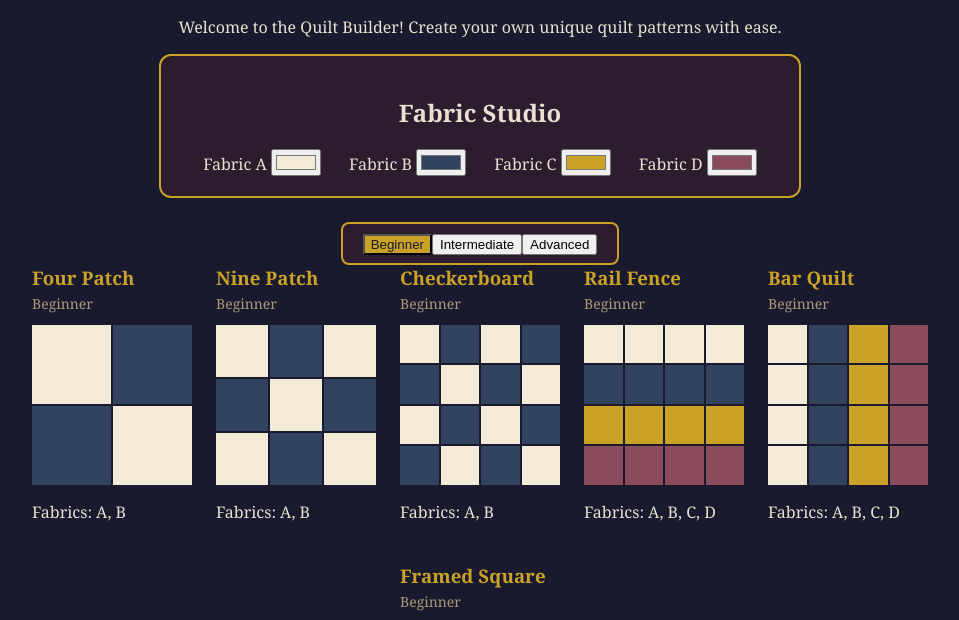
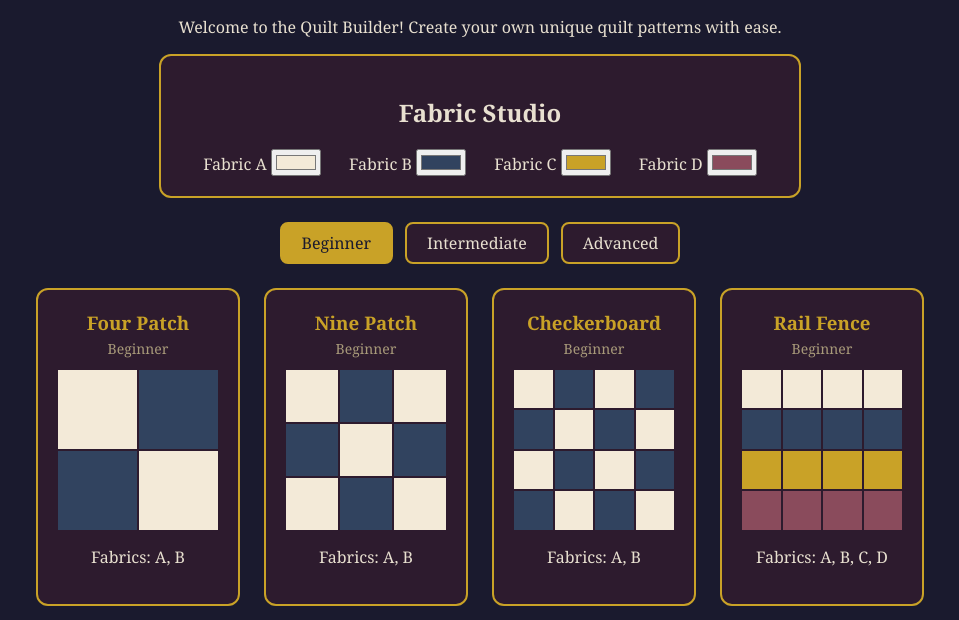
Before and after one commit to abernalub2283/quilt-builder, a plain HTML site: page index.html in a window 1280 px wide. Shown: the part 134-754 px from the top of the page, without its empty margins (160-1119 px from the left). Drawn offline with Linux system fonts and the light colour scheme.

Commit message:
Add data-id attribute to block cards and adjust styles for consistency

```diff
--- a/index.html
+++ b/index.html
@@ -207,7 +207,7 @@
                 const size = block.grid[0].length;
                 const label = difficulties.find(d => d.id === block.difficulty).label;
                 return `
-                <div class="block-card${block.id === selectedBlockId ? ' selected' : ''}">
+                <div class="block-card${block.id === selectedBlockId ? ' selected' : ''}" data-id="${block.id}">
                     <h3>${block.name}</h3>
                     <p class="diff-label">${label}</p>
                     <div class="block" style="grid-template-columns: repeat(${size}, 1fr)">
--- a/style.css
+++ b/style.css
@@ -23,6 +23,10 @@
 }
 
 #diff-tabs {
+    margin-bottom: 24px;
+}
+
+#diff-tabs button {
     background-color: #2d1b2e;
     color: #e8e0d0;
     border: 2px solid #c9a227;
@@ -47,7 +51,7 @@
     max-width: 1000px;
 }
 
-#block-card {
+.block-card {
     background-color: #2d1b2e;
     border: 2px solid #c9a227;
     border-radius: 12px;
```
